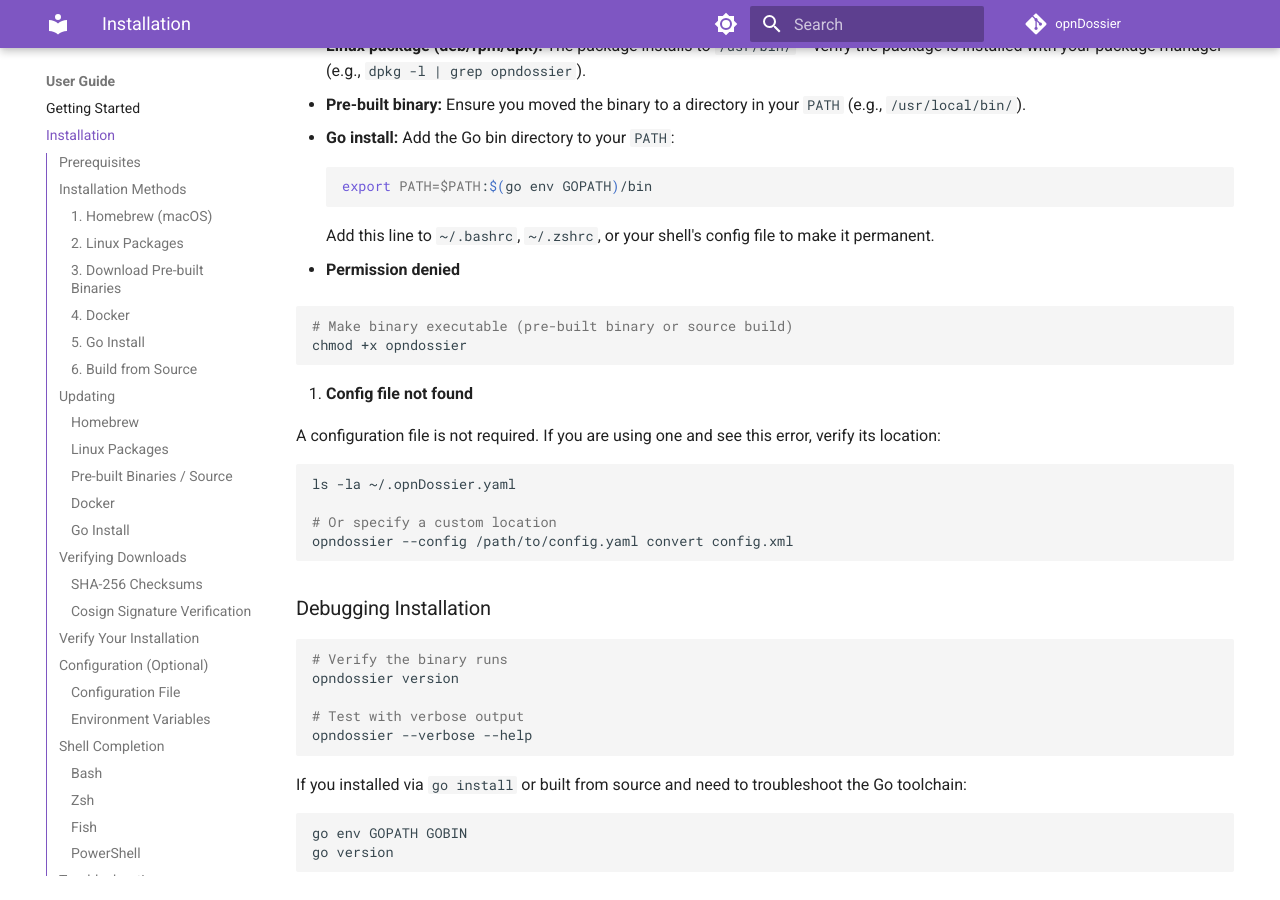
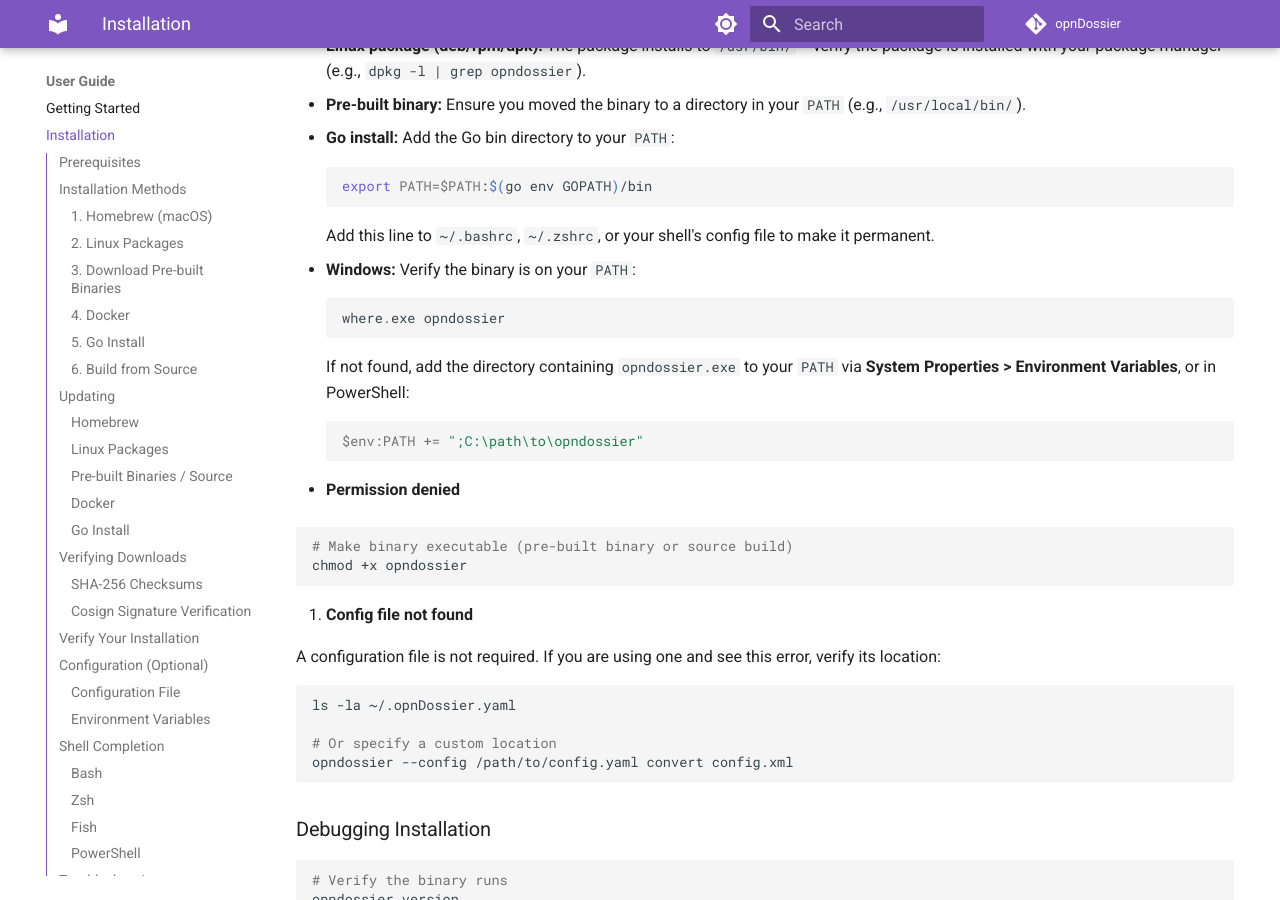
Before and after one commit to EvilBit-Labs/opnDossier, an MkDocs documentation site: the page built from docs/user-guide/installation.md, in a window 1280 px wide and 900 px high, scrolled down 5745 px. Built offline with MkDocs 1.6.1 and Material for MkDocs 9.7.7, drawn with Linux system fonts in a browser that asks for light colours; comment, search, counter and statistics services are not loaded; the version menu is left out.

Commit message:
docs(user-guide): fix typo and add Windows troubleshooting
Fix "Key- based" → "Key-based" typo in security-scoring.md.
Add Windows PowerShell commands to installation troubleshooting section.

Signed-off-by: UncleSp1d3r <unclesp1d3r@evilbitlabs.io>

````diff
--- a/docs/user-guide/installation.md
+++ b/docs/user-guide/installation.md
@@ -277,6 +277,18 @@
 
      Add this line to `~/.bashrc`, `~/.zshrc`, or your shell's config file to make it permanent.
 
+   - **Windows:** Verify the binary is on your `PATH`:
+
+     ```powershell
+     where.exe opndossier
+     ```
+
+     If not found, add the directory containing `opndossier.exe` to your `PATH` via **System Properties > Environment Variables**, or in PowerShell:
+
+     ```powershell
+     $env:PATH += ";C:\path\to\opndossier"
+     ```
+
 2. **Permission denied**
 
    ```bash
````
Also changed, not shown: docs/user-guide/security-scoring.md (+1 -1 lines).
